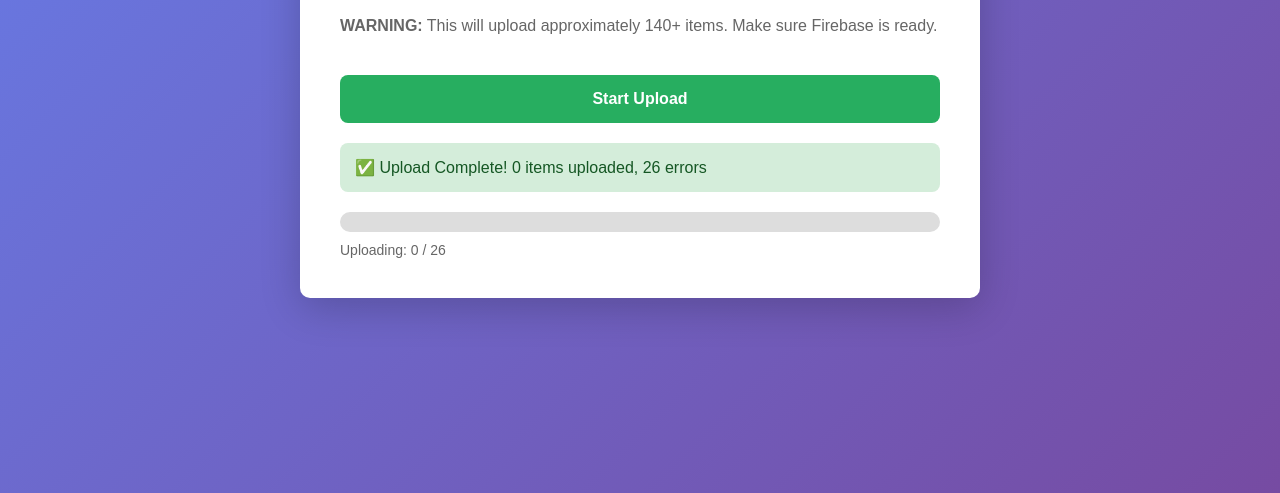
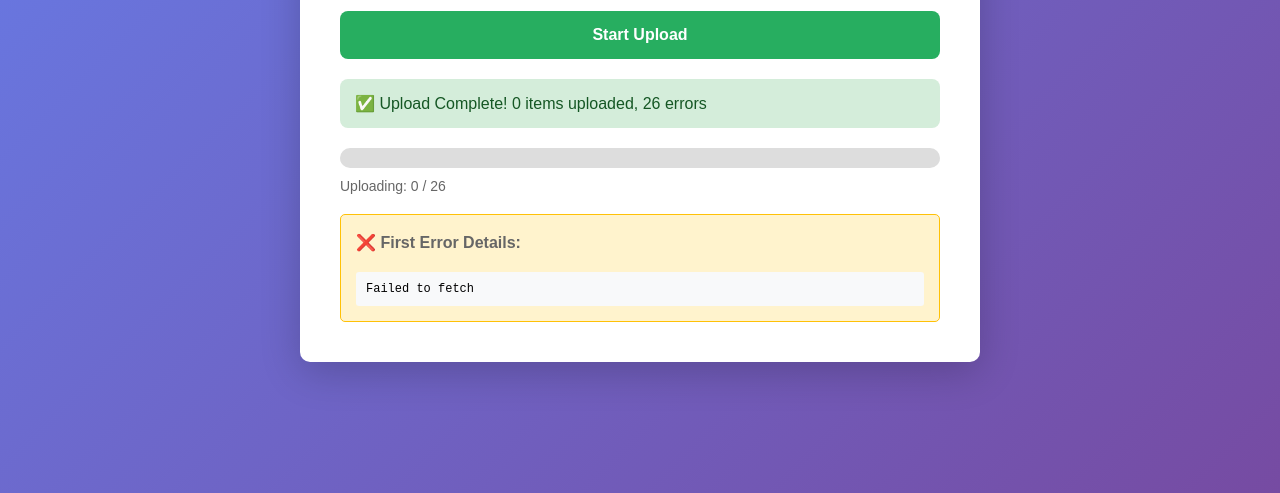
Before and after one commit to MohamedRamadanSalah/res343, a plain HTML site: page upload-to-firebase.html in a window 1280 px wide. Both pictures are taken after a click on the button "Start Upload". Shown: the part 347-840 px from the top of the page. Drawn offline with Linux system fonts and the light colour scheme; no server answers.

Commit message:
Improve Firebase error logging and display detailed errors in upload page

```diff
--- a/firebase-rest-client.js
+++ b/firebase-rest-client.js
@@ -53,13 +53,14 @@ class FirebaseAPI {
       const body = {
         fields: this.objectToFields(data),
       };
-      const response = await this.request(`/${collection}?documentId=${Date.now()}`, {
+      const docId = `doc_${Date.now()}_${Math.random().toString(36).substr(2, 9)}`;
+      const response = await this.request(`/${collection}?documentId=${docId}`, {
         method: "POST",
         body: JSON.stringify(body),
       });
       return this.docToObject(response);
     } catch (error) {
-      console.error(`Error creating ${collection}:`, error);
+      console.error(`❌ Error creating ${collection}:`, error.message);
       throw error;
     }
   }
--- a/upload-to-firebase.html
+++ b/upload-to-firebase.html
@@ -118,6 +118,31 @@
           Uploading: <span id="itemCount">0</span> /
           <span id="totalCount">0</span>
         </div>
+      </div>
+      <div
+        id="errors"
+        style="
+          margin-top: 20px;
+          padding: 15px;
+          background: #fff3cd;
+          border: 1px solid #ffc107;
+          border-radius: 5px;
+          display: none;
+        "
+      >
+        <p style="margin-top: 0; font-weight: bold">❌ First Error Details:</p>
+        <code
+          id="firstError"
+          style="
+            display: block;
+            word-break: break-word;
+            font-size: 12px;
+            background: #f8f9fa;
+            padding: 10px;
+            border-radius: 3px;
+            overflow-x: auto;
+          "
+        ></code>
       </div>
     </div>
 
@@ -386,7 +411,13 @@
                 (uploadedCount / totalItems) * 100 + "%";
             } catch (error) {
               errorCount++;
-              console.error(`Error uploading item ${i}:`, error);
+              const errorMsg = error.message || JSON.stringify(error);
+              console.error(`❌ Error uploading item ${i}:`, errorMsg);
+              // Show first error details
+              if (errorCount === 1) {
+                document.getElementById("errors").style.display = "block";
+                document.getElementById("firstError").textContent = errorMsg;
+              }
             }
           }
 
```
